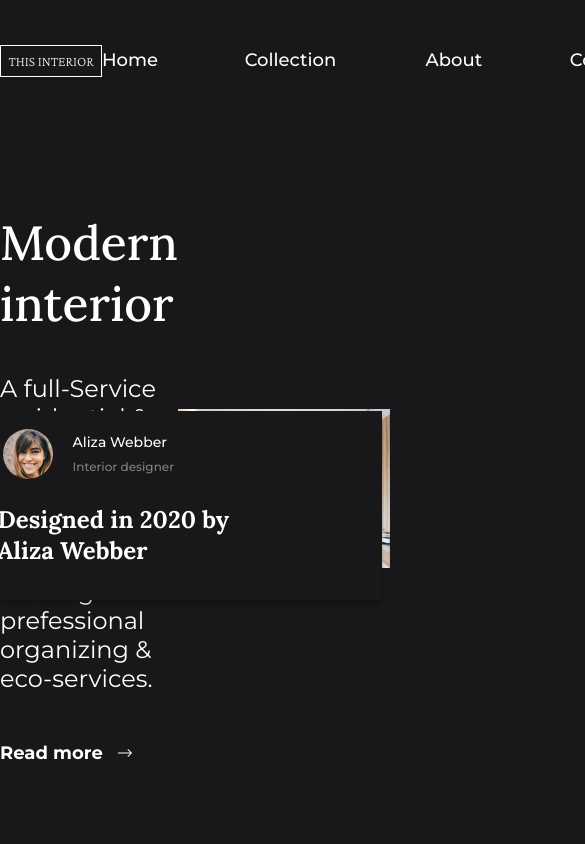
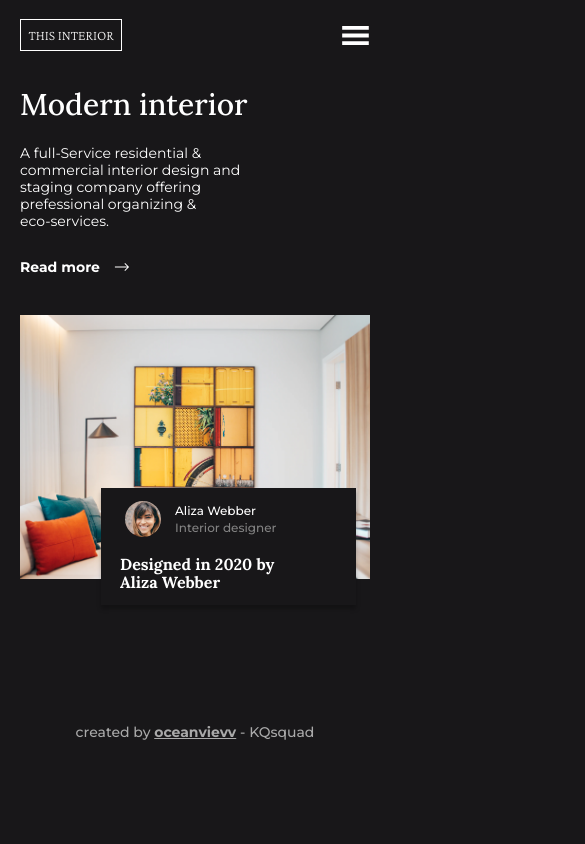
Before and after one commit to oceanvievv/random-interior-consultant, a plain HTML site: page index.html in a window 390 px wide. Shown: the top 844 px of the page, 585 px wide, since content can reach past the window. Drawn offline with nearby package versions, Linux system fonts and the light colour scheme.

Commit message:
adaptive done

```diff
--- a/css/index.css
+++ b/css/index.css
@@ -1,5 +1,7 @@
 body {
   background-color: #181719;
+
+  transition: all 0.3s ease;
 }
 
 /* Constants */
@@ -19,6 +21,24 @@ body {
   max-width: 1286px;
   padding: 0 77px;
 }
+@media (max-width: 1365px) {
+  .container {
+    max-width: none;
+    padding: 0 77px;
+  }
+}
+@media (max-width: 999px) {
+  .container {
+    max-width: none;
+    padding: 0 20px;
+  }
+}
+@media (max-width: 424px) {
+  .container {
+    max-width: none;
+    padding: 0 20px;
+  }
+}
 @media (max-width: 374px) {
   .container {
     max-width: none;
@@ -27,7 +47,7 @@ body {
 }
 
 /* Header Mobile Nav */
-.header-mobile-fixed-wrapper {
+.header-mobile-nav-fixed-wrapper {
   width: 100vw;
   height: 100vh;
 
@@ -403,16 +423,124 @@ body {
   text-decoration: underline;
 }
 
-/* Adaptive */
-@media (max-width: 374px) {
+/* Adaptive Portrait */
+@media (max-width: 1365px) {
   .promo {
-    margin-top: 18px;
+    margin-top: 40px;
     margin-bottom: 145px;
 
-    flex-direction: column;
-    align-items: flex-start;
+    flex-direction: row;
+  }
+  .promo__text_title {
+    font-size: 42px;
+    line-height: 54px;
+  }
+  .promo__text_descr {
+    font-size: 22px;
+    line-height: 26px;
+  }
+  .promo__example {
+    max-width: 655px;
+  }
+  .promo__example-card {
+    width: 376px;
+    height: 174px;
 
-    gap: 36px;
+    gap: 22px;
+  }
+  .promo__example-descr {
+    font-size: 22px;
+    line-height: 29px;
+  }
+}
+@media (max-width: 1279px) {
+  .header-desktop-wrapper {
+    height: 100px;
+  }
+  .promo {
+    margin-bottom: 195px;
+  }
+  .promo__text_title {
+    font-size: 38px;
+    line-height: 42px;
+
+    margin-bottom: 32px;
+  }
+  .promo__text_descr {
+    font-size: 20px;
+    line-height: 24px;
+  }
+  .promo__button {
+    font-size: 16px;
+  }
+  .promo__example {
+    max-width: 595px;
+  }
+  .promo__example-card {
+    width: 348px;
+    height: 161px;
+  }
+  .promo__example-descr {
+    font-size: 20px;
+    line-height: 28px;
+  }
+}
+@media (max-width: 1099px) {
+  .promo__text_title {
+    font-size: 34px;
+    line-height: 36px;
+
+    margin-bottom: 28px;
+  }
+  .promo__text_descr {
+    font-size: 18px;
+    line-height: 22px;
+
+    margin-bottom: 36px;
+  }
+  .promo__example {
+    max-width: 530px;
+  }
+  .promo__example-card {
+    width: 310px;
+    height: 143px;
+
+    padding: 16px 20px 0;
+
+    gap: 16px;
+  }
+  .promo__person-image-wrapper {
+    width: 44px;
+    height: 44px;
+  }
+  .promo__person-name-and-position {
+    margin-left: 14px;
+
+    gap: 3px;
+  }
+  .promo__example-descr {
+    font-size: 18px;
+    line-height: 26px;
+  }
+}
+@media (max-width: 999px) {
+  .header-desktop-wrapper {
+    display: none;
+  }
+  .header-mobile-wrapper {
+    display: flex;
+  }
+
+  .promo__example {
+    max-width: 455px;
+  }
+}
+@media (max-width: 799px) {
+  .promo {
+    margin-bottom: 100px;
+  }
+  .promo__example {
+    max-width: 455px;
   }
   .promo__text_title {
     margin-bottom: 25px;
@@ -459,3 +587,23 @@ body {
     line-height: 18px;
   }
 }
+@media (max-width: 745px) {
+  .promo {
+    flex-direction: column;
+
+    align-items: flex-start;
+
+    gap: 40px;
+  }
+}
+@media (max-width: 424px) {
+  .promo {
+    margin-top: 18px;
+    margin-bottom: 145px;
+
+    flex-direction: column;
+    align-items: flex-start;
+
+    gap: 36px;
+  }
+}
--- a/index.html
+++ b/index.html
@@ -22,7 +22,7 @@
   <link href="https://fonts.googleapis.com/css2?family=Lora:wght@500;700&display=swap" rel="stylesheet">
 </head>
 <body>
-  <div class="header-mobile-fixed-wrapper">
+  <div id="fixedNavWrapper" class="header-mobile-nav-fixed-wrapper">
     <!-- Mobile Nav -->
     <div class="header-mobile-nav">
       <div class="header-mobile-nav-wrapper white-text">
@@ -41,13 +41,13 @@
             About
           </div>
         </div>
-        <div class="header-mobile-nav__item-wrapper">
+        <a href="#" style="text-decoration: none; color: white;" class="header-mobile-nav__item-wrapper">
           <div class="header-mobile-nav__item">
             Contact
           </div>
-        </div>
+        </a>
       </div>
-      <div class="header-mobile-nav__close-button-wrapper">
+      <div class="header-mobile-nav__close-button-wrapper" onclick="closeMobileNav()">
         <img src="icons/close.svg" alt="Close">
       </div>
     </div>
@@ -65,7 +65,7 @@
         </div>
 
         <!-- Burger menu -->
-        <div class="header-mobile__burger-wrapper">
+        <div id="burgerBtn" onclick="showMobileNav()" class="header-mobile__burger-wrapper">
           <img src="icons/burger-menu.svg" alt="Menu">
         </div>
       </div>
@@ -160,5 +160,7 @@
       </div>
     </div>
   </div>
+
+  <script src="js/index.js"></script>
 </body>
 </html>
--- /dev/null
+++ b/js/index.js
@@ -0,0 +1,11 @@
+const fixedNavWrapper = document.getElementById("fixedNavWrapper");
+
+function showMobileNav() {
+  fixedNavWrapper.style.display = "block";
+  document.body.style.overflow = "hidden";
+}
+
+function closeMobileNav() {
+  fixedNavWrapper.style.display = "none";
+  document.body.style.overflow = "auto";
+}
```
